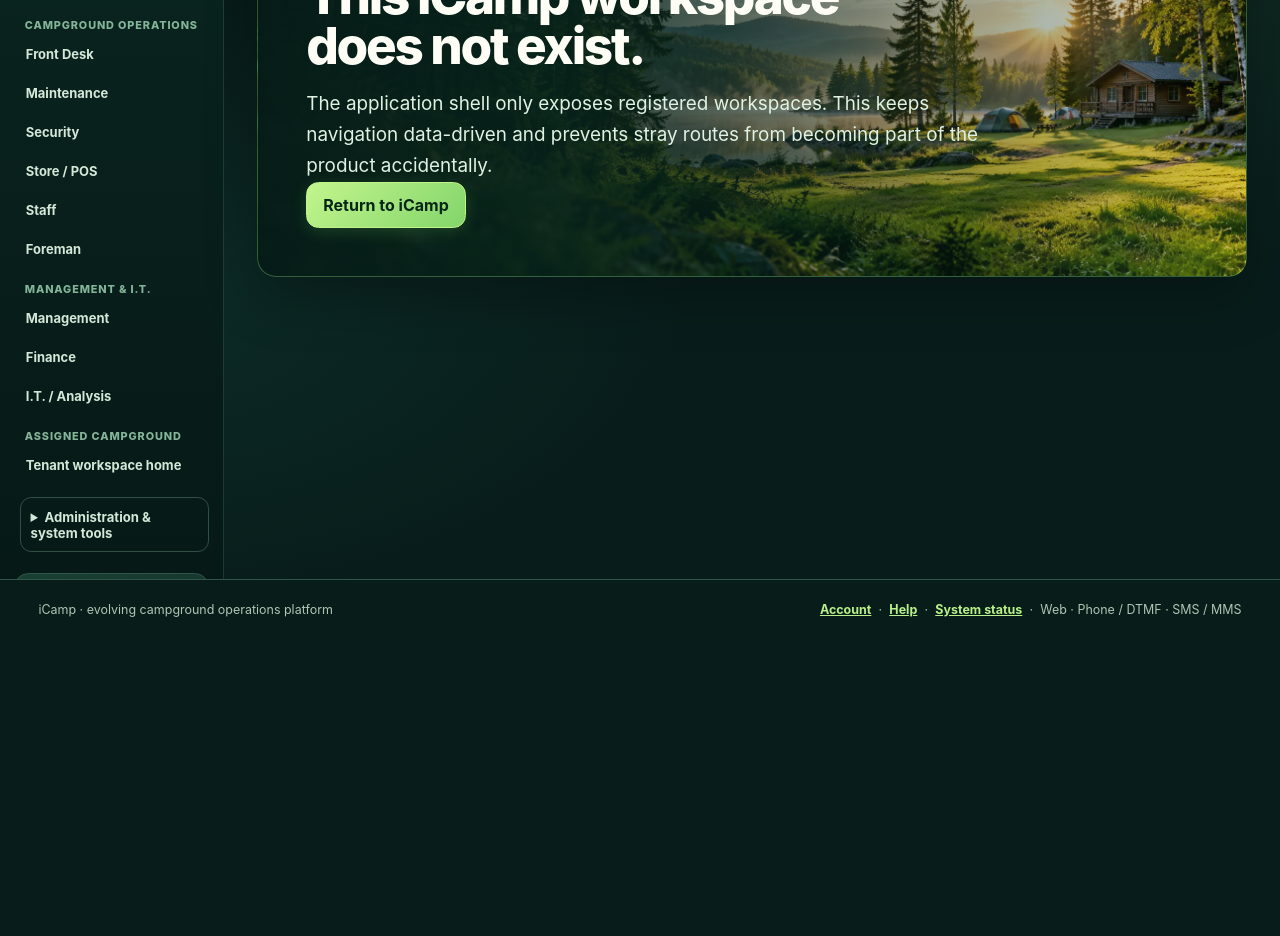
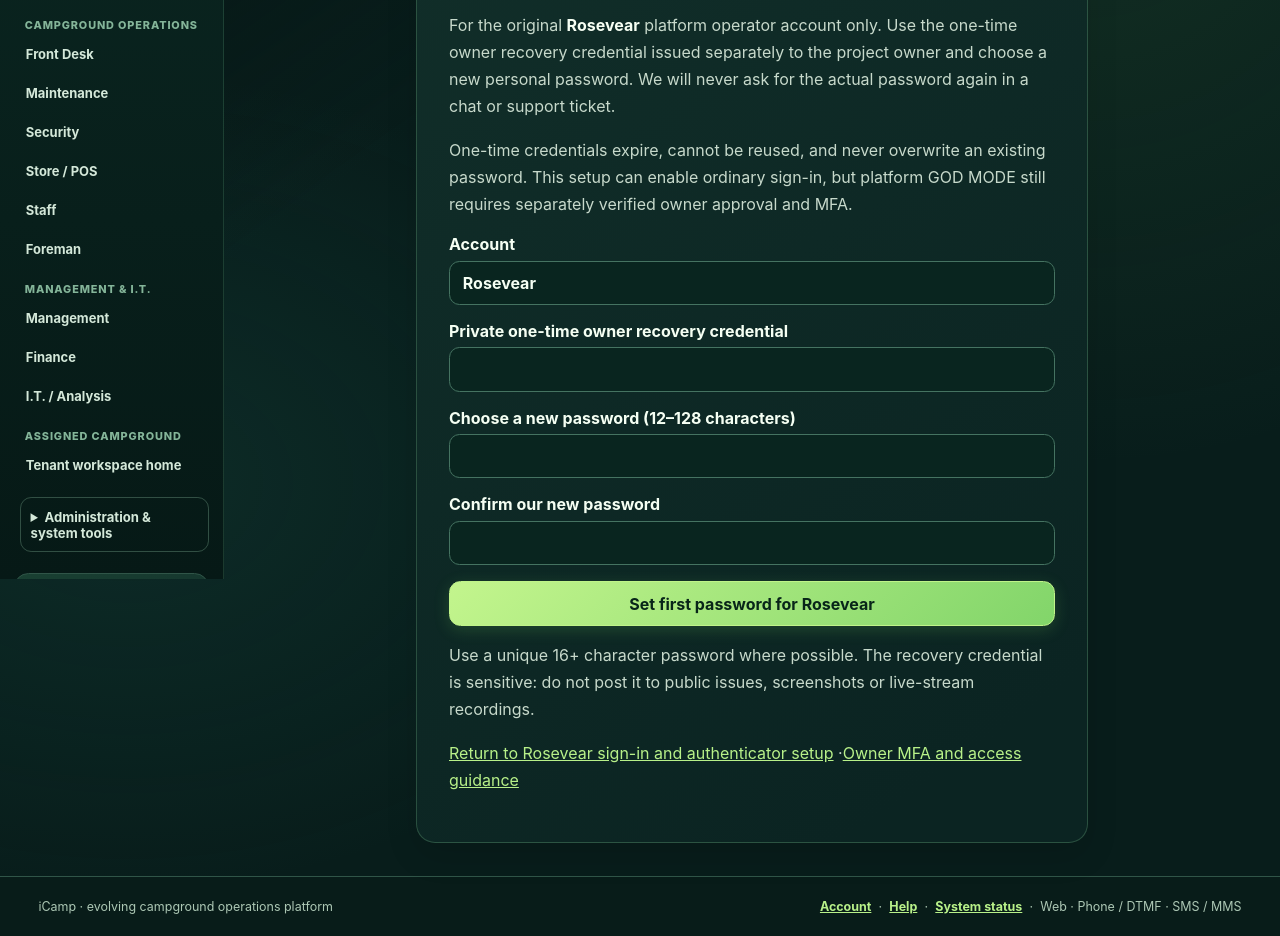
Before and after one commit to RosevearCreations/iCamp, a Next.js app: page /auth/owner-setup in a window 1280 px wide. Before the commit this address had no page. Shown: the part 360-1296 px from the top of the page. Before the commit the page ends 999 px from the top, so only its background shows below. Built offline with nearby package versions, Linux system fonts and the light colour scheme.

Commit message:
Build 273 main: exact clean HMAC receipt and protected password setup

```diff
--- /dev/null
+++ b/app/auth/owner-setup/page.tsx
@@ -0,0 +1,113 @@
+import type { Metadata } from "next";
+import Link from "next/link";
+import { AppShell } from "@/components/app-shell";
+export const dynamic = "force-dynamic";
+export const metadata: Metadata = {
+  title: "Rosevear first password · iCamp",
+  description: "Owner-authorized one-time first-login setup",
+  robots: { index: false, follow: false },
+};
+export default async function OwnerFirstPassword273({
+  searchParams,
+}: Readonly<{ searchParams: Promise<{ status?: string }> }>) {
+  const { status } = await searchParams;
+  return (
+    <AppShell>
+      <div className="page-stack">
+        <section className="content-panel auth-panel">
+          <p className="eyebrow">Build 273 · Rosevear protected first login</p>
+          <h1>Set our first Rosevear password</h1>
+          <p>
+            For the original <strong>Rosevear</strong> platform operator account
+            only. Use the one-time owner recovery credential issued separately
+            to the project owner and choose a new personal password. We will
+            never ask for the actual password again in a chat or support ticket.
+          </p>
+          <p>
+            One-time credentials expire, cannot be reused, and never overwrite
+            an existing password. This setup can enable ordinary sign-in, but
+            platform GOD MODE still requires separately verified owner approval
+            and MFA.
+          </p>
+          {status ? (
+            <p
+              role="status"
+              className={
+                status === "hold"
+                  ? "form-message form-message--error"
+                  : "form-message"
+              }
+            >
+              {status === "already"
+                ? "This owner recovery credential has already been claimed or cannot safely replace the current password. Use verified owner recovery."
+                : "The first-password request could not be completed. The one-time credential may be invalid or expired, or original source enrollment may be unavailable."}
+            </p>
+          ) : null}
+          <form
+            className="auth-form"
+            action="/api/auth/owner-setup273"
+            method="post"
+          >
+            <label>
+              <span>Account</span>
+              <input
+                type="text"
+                value="Rosevear"
+                autoComplete="username"
+                readOnly
+              />
+            </label>
+            <label>
+              <span>Private one-time owner recovery credential</span>
+              <input
+                name="credential"
+                type="password"
+                autoComplete="off"
+                required
+                minLength={32}
+                maxLength={128}
+              />
+            </label>
+            <label>
+              <span>Choose a new password (12–128 characters)</span>
+              <input
+                name="password"
+                type="password"
+                autoComplete="new-password"
+                required
+                minLength={12}
+                maxLength={128}
+              />
+            </label>
+            <label>
+              <span>Confirm our new password</span>
+              <input
+                name="confirm"
+                type="password"
+                autoComplete="new-password"
+                required
+                minLength={12}
+                maxLength={128}
+              />
+            </label>
+            <button className="primary-button" type="submit">
+              Set first password for Rosevear
+            </button>
+          </form>
+          <p>
+            Use a unique 16+ character password where possible. The recovery
+            credential is sensitive: do not post it to public issues,
+            screenshots or live-stream recordings.
+          </p>
+          <p>
+            <Link href="/auth/login?next=%2Fauth%2Fmfa">
+              Return to Rosevear sign-in and authenticator setup
+            </Link>{" "}
+            ·
+            <Link href="/auth/owner-access">Owner MFA and access guidance</Link>
+          </p>
+        </section>
+      </div>
+    </AppShell>
+  );
+}
```
